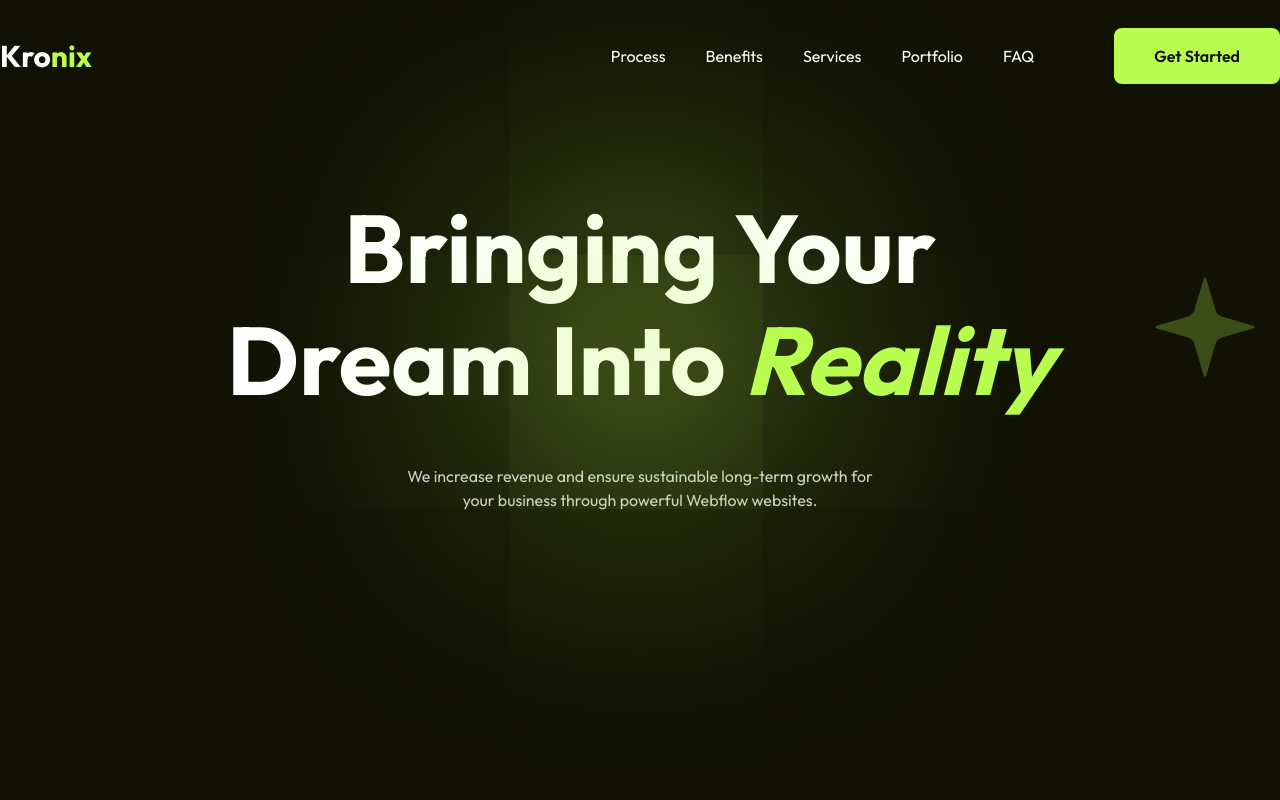
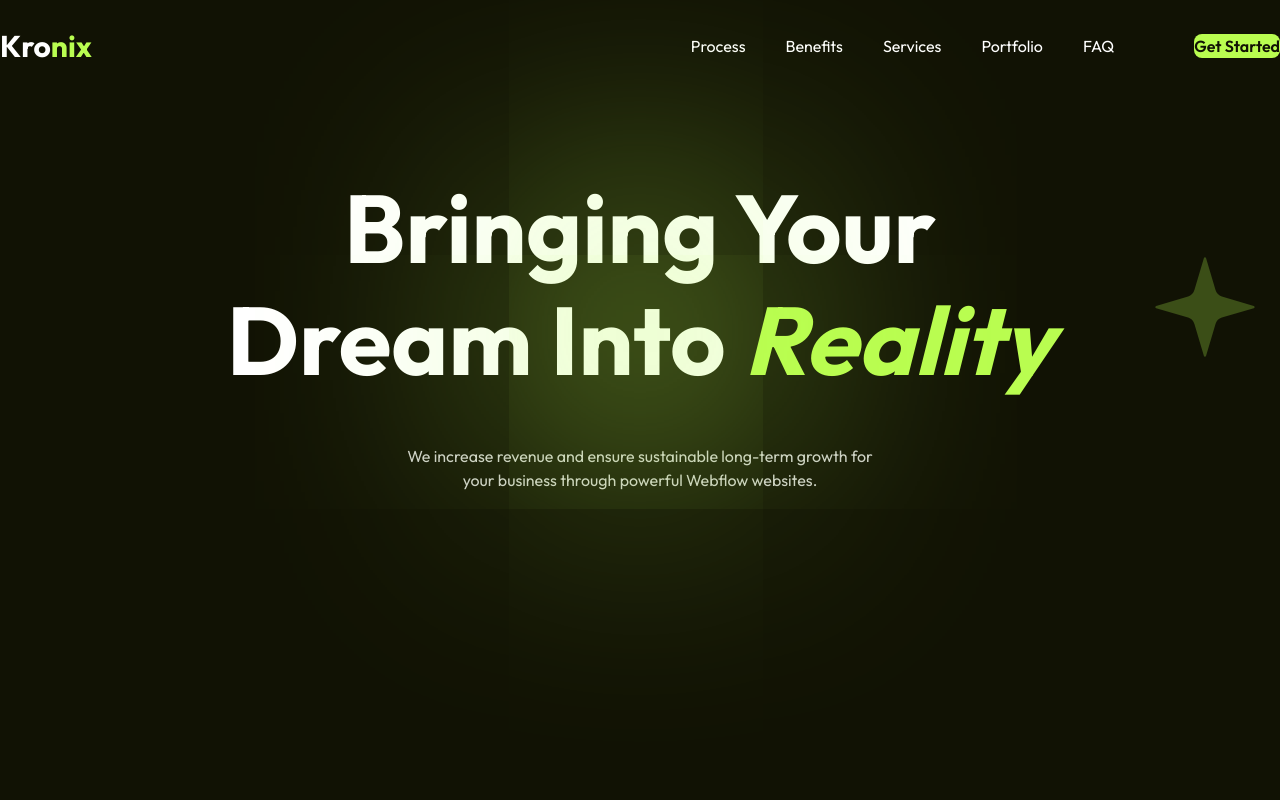
Before and after one commit to mehedihasanfaiyaz/kronix-saas, a React (Vite) app: page / in a window 1280 px wide. Shown: the top 800 px of the page. Built offline with nearby package versions, Linux system fonts and the light colour scheme.

Commit message:
fix(button): add customStyles prop

```diff
--- a/src/components/Button.tsx
+++ b/src/components/Button.tsx
@@ -1,10 +1,13 @@
 type ButtonType = {
   text: string;
+  customStyles: string;
 };
 
-export default function Button({ text }: ButtonType) {
+export default function Button({ text, customStyles }: ButtonType) {
   return (
-    <div className="cursor-pointer rounded-lg bg-primary px-10 py-4 font-semibold text-background transition-all hover:opacity-80">
+    <div
+      className={`${customStyles} cursor-pointer rounded-lg bg-primary font-semibold text-background transition-all hover:opacity-80`}
+    >
       {text}
     </div>
   );
```
